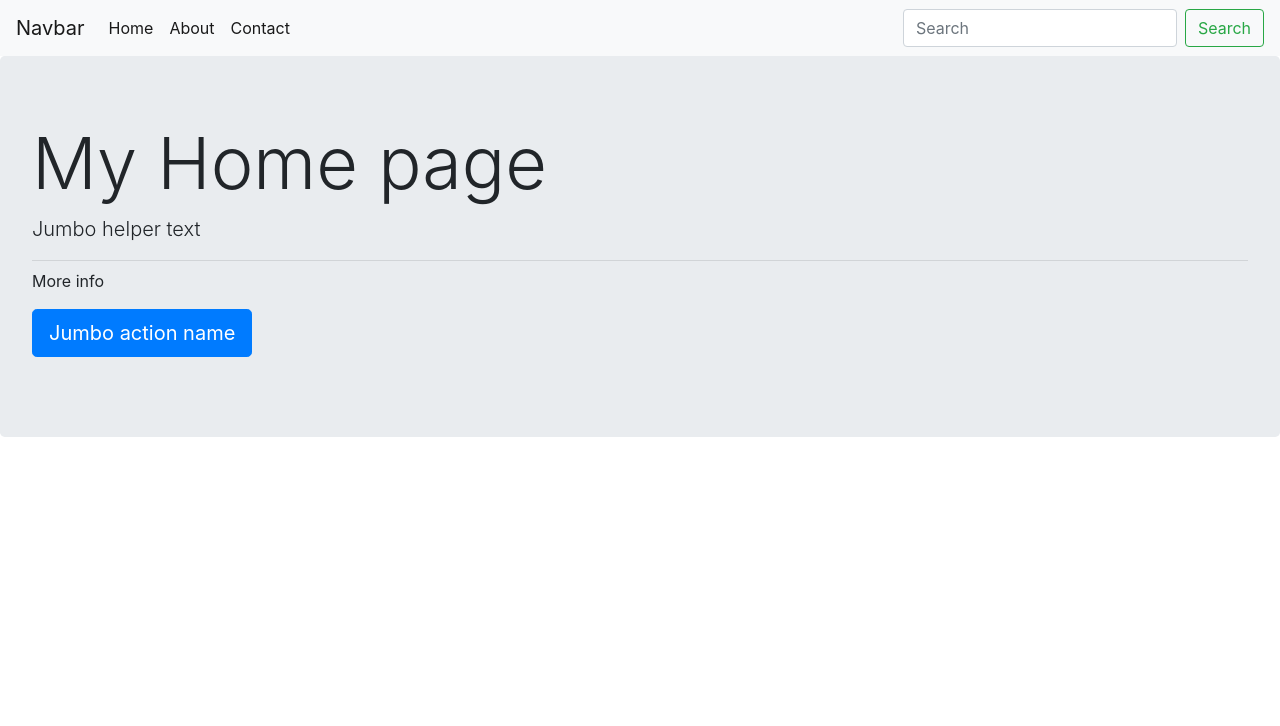
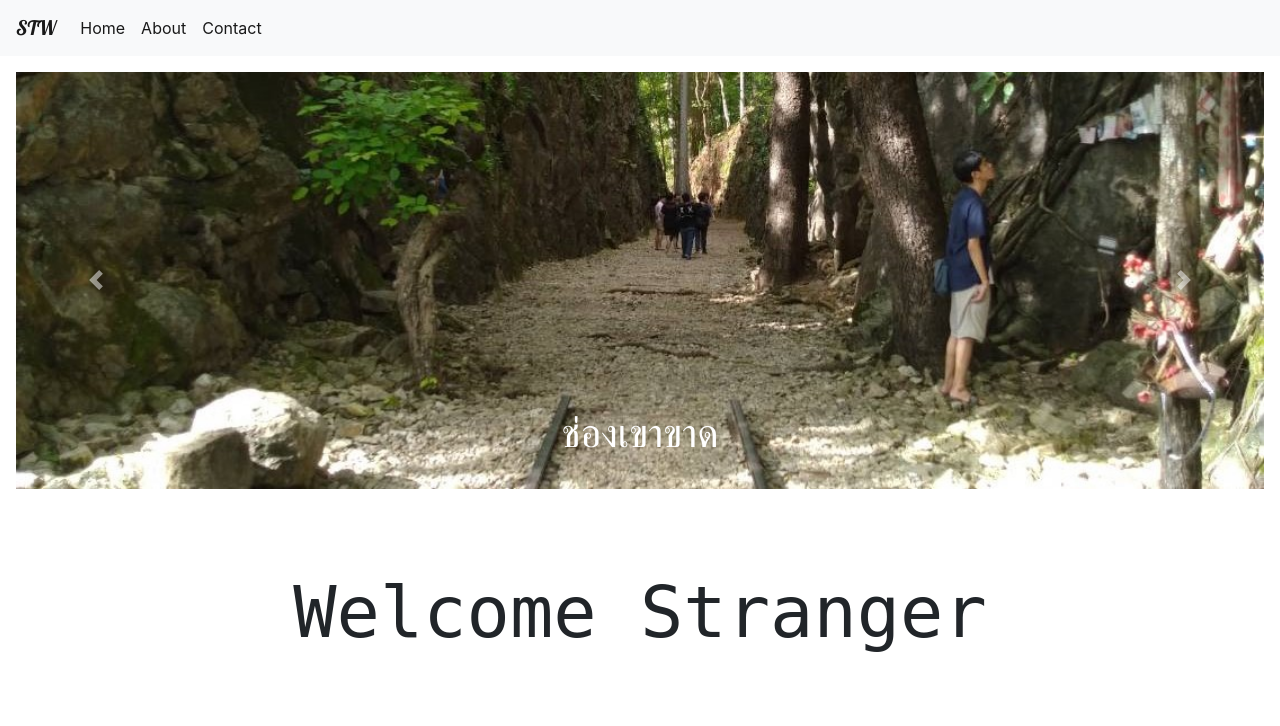
Before and after one commit to SetthawatTH/61011060Web, a Django app: page / in a window 1280 px wide. Shown: the top 726 px of the page. Run offline with Django 3.2, Linux system fonts and the light colour scheme; some libraries are stand-ins or nearby versions.

Commit message:
First Commit

```diff
--- a/templates/frontend/base.html
+++ b/templates/frontend/base.html
@@ -9,9 +9,12 @@
     <link rel="stylesheet" href="{% static './lib/fontawesome/css/all.min.css' %}">
 
 </head>
+<style>
+    @import url('https://fonts.googleapis.com/css2?family=Lobster&display=swap');
+</style>
 <body>
     <nav class="navbar navbar-expand-md navbar-light bg-light">
-        <a class="navbar-brand" href="#">Navbar</a>
+        <a style = "font-family: 'Lobster', cursive;" class="navbar-brand" href="#" >STW</a>
         <button class="navbar-toggler d-lg-none" type="button" data-toggle="collapse" data-target="#collapsibleNavId" aria-controls="collapsibleNavId"
             aria-expanded="false" aria-label="Toggle navigation">
             <span class="navbar-toggler-icon"></span>
@@ -28,10 +31,7 @@
                     <a class="nav-link" href="{% url 'contact' %}">Contact <span class="sr-only">(current)</span></a>
                 </li>
             </ul>
-            <form class="form-inline my-2 my-lg-0">
-                <input class="form-control mr-sm-2" type="text" placeholder="Search">
-                <button class="btn btn-outline-success my-2 my-sm-0" type="submit">Search</button>
-            </form>
+
         </div>
     </nav>
     {% block content %}
--- a/templates/frontend/index.html
+++ b/templates/frontend/index.html
@@ -1,13 +1,53 @@
 {% extends 'frontend/base.html' %}
 {% block title %} Home {% endblock %}
 {% block content %}
-<div class="jumbotron">
-    <h1 class="display-3">My Home page</h1>
-    <p class="lead">Jumbo helper text</p>
-    <hr class="my-2">
-    <p>More info</p>
-    <p class="lead">
-        <a class="btn btn-primary btn-lg" href="Jumbo action link" role="button">Jumbo action name</a>
-    </p>
+<style>
+#test{
+  color:white;
+}
+@import url('https://fonts.googleapis.com/css2?family=Roboto+Mono&display=swap');
+@import url('https://fonts.googleapis.com/css2?family=Kanit:wght@200&display=swap');
+</style>
+<div id="carouselExampleControls" class="carousel slide" data-ride="carousel">
+  <div class="carousel-inner">
+    <div class="carousel-item active">
+      <img class="w-100 p-3" src="/static/img/168976.jpg" alt="First slide">
+      <div class="carousel-caption d-none d-md-block">
+        <h1 style="color:white;font-family: 'Kanit', sans-serif;">ช่องเขาขาด</h1>
+      </div>
+    </div>
+    <div class="carousel-item">
+      <img class="w-100 p-3" src="/static/img/168968.jpg" alt="Second slide">
+        <div class="carousel-caption d-none d-md-block">
+        <h1 style="color:white;font-family: 'Kanit', sans-serif;">ถ้ำกระแซ</h1>
+      </div>
+    </div>
+    <div class="carousel-item">
+      <img class="w-100 p-3" src="/static/img/168970.jpg" alt="Third slide">
+      <div class="carousel-caption d-none d-md-block">
+        <h1 style="color:white;font-family: 'Kanit', sans-serif;">ร้านอาหารคีรีธารา</h1>
+      </div>
+    </div>
+     <div class="carousel-item">
+      <img class="w-100 p-3" src="/static/img/168973.jpg" alt="Third slide">
+       <div class="carousel-caption d-none d-md-block">
+        <h1 style="color:black;font-family: 'Kanit', sans-serif;" >ช่องเขาขาด</h1>
+      </div>
+    </div>
+  </div>
+  <a class="carousel-control-prev" href="#carouselExampleControls" role="button" data-slide="prev">
+    <span class="carousel-control-prev-icon" aria-hidden="true"></span>
+    <span class="sr-only">Previous</span>
+  </a>
+  <a class="carousel-control-next" href="#carouselExampleControls" role="button" data-slide="next">
+    <span class="carousel-control-next-icon" aria-hidden="true"></span>
+    <span class="sr-only">Next</span>
+  </a>
+</div>
+
+<div style = "  background-color:white;"class="jumbotron">
+ {% load static %}
+    <h1 style="text-align:center;font-family: 'Roboto Mono', monospace;" class="display-3" color="#000000" > Welcome Stranger </h1>
+
 </div>
 {% endblock %}
```
Also changed, not shown: templates/frontend/about.html (+16 -7 lines), templates/frontend/contact.html (+120 -7 lines), static/img/168968.jpg (added), static/img/168970.jpg (added), static/img/168973.jpg (added), static/img/168976.jpg (added), static/img/LogoMWITS.png (added), static/img/km.png (added), static/img/peam.png (added), 2 other files.
